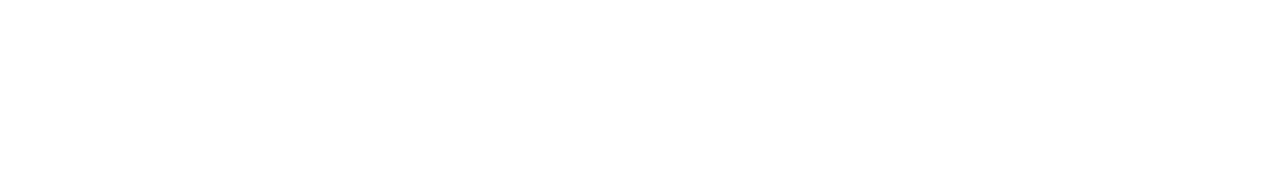
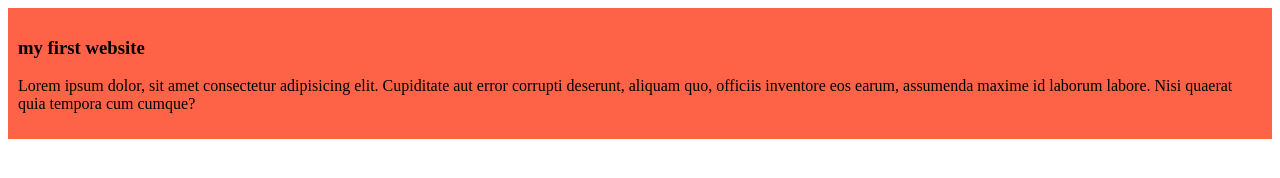
Before and after one commit to marufhossain123/my-second-github-repo, a plain HTML site: page index.html in a window 1280 px wide. Drawn offline with Linux system fonts and the light colour scheme.

Commit message:
added the first blog

```diff
--- a/index.html
+++ b/index.html
@@ -4,8 +4,12 @@
     <meta charset="UTF-8">
     <meta name="viewport" content="width=device-width, initial-scale=1.0">
     <title>my github porjct</title>
+    <link rel="stylesheet" href="styles/blog.css">
 </head>
 <body>
-
+    <div>
+        <h3>my first website</h3>
+        <p>Lorem ipsum dolor, sit amet consectetur adipisicing elit. Cupiditate aut error corrupti deserunt, aliquam quo, officiis inventore eos earum, assumenda maxime id laborum labore. Nisi quaerat quia tempora cum cumque?</p>
+    </div>
 </body>
 </html>
--- /dev/null
+++ b/styles/blog.css
@@ -0,0 +1,5 @@
+div{
+    background-color: tomato;
+    padding: 10px;
+
+}
```
